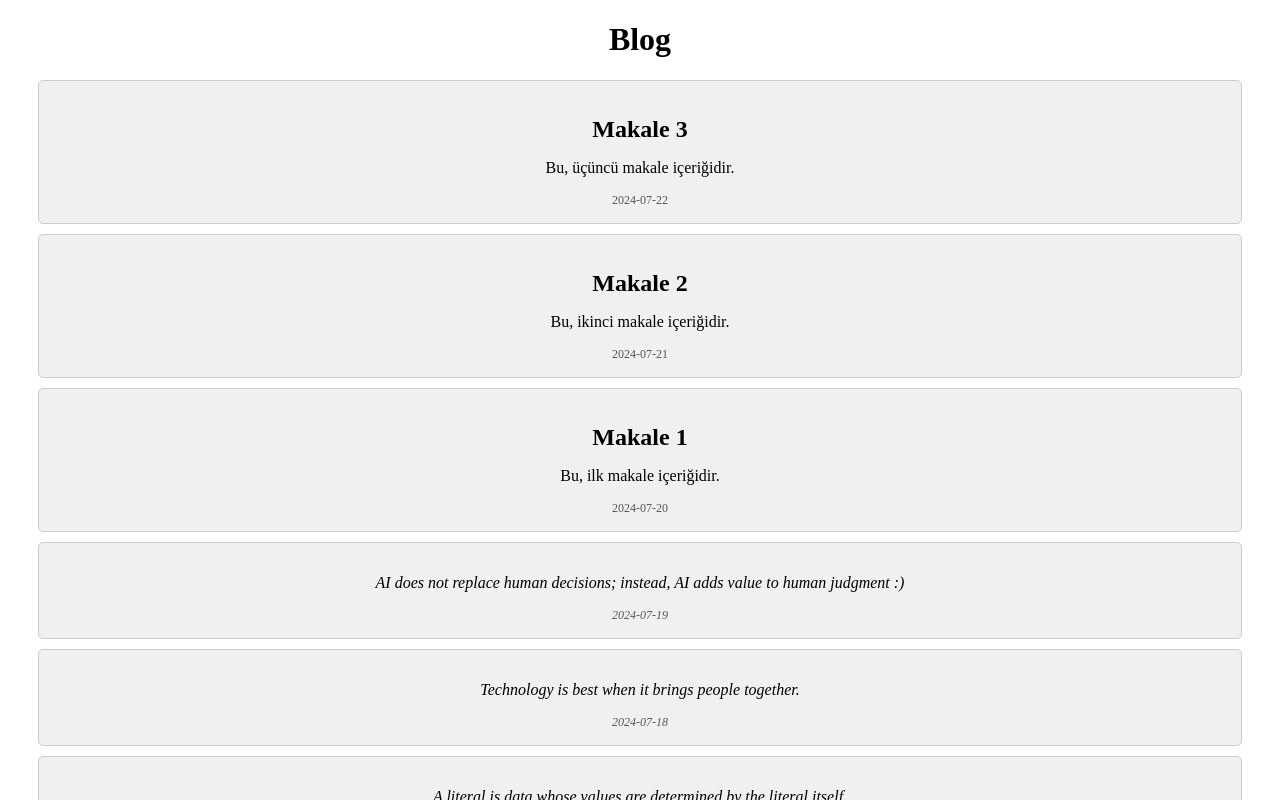
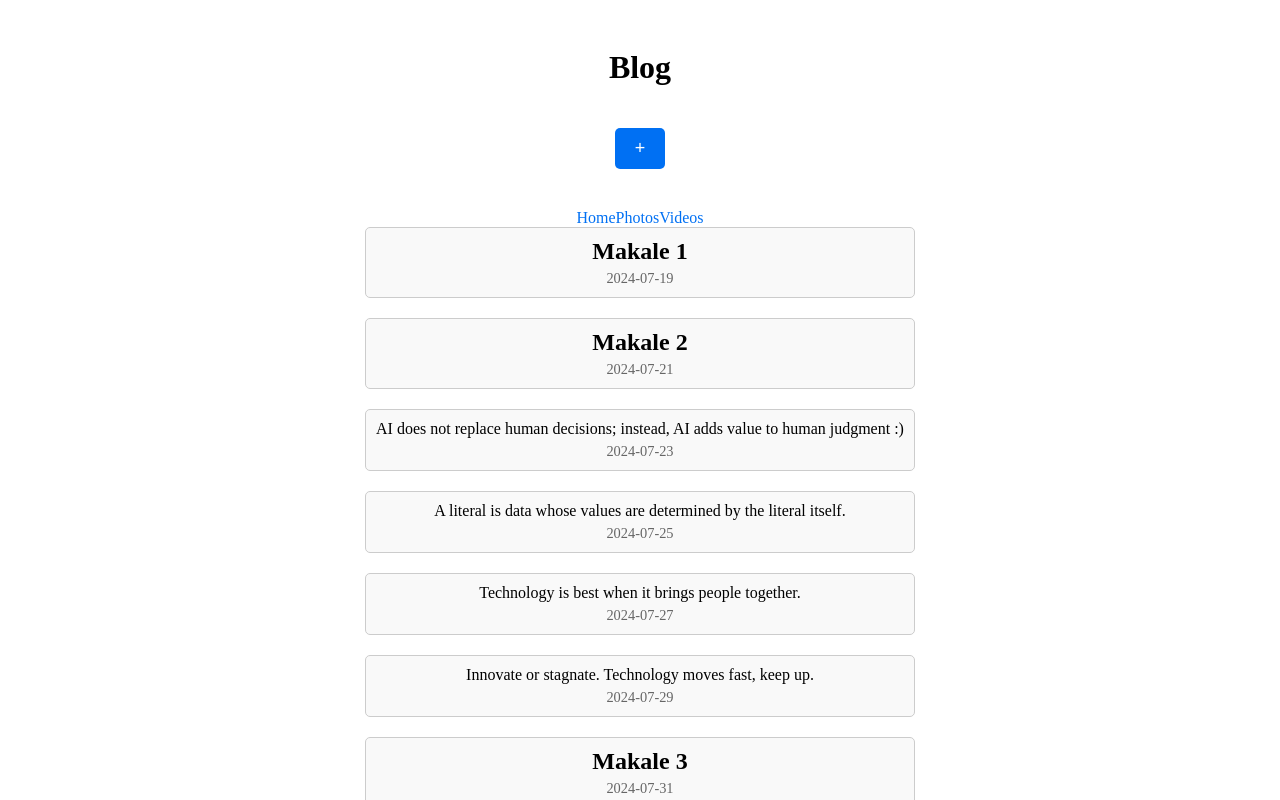
Before and after one commit to hilalnurdurdac/site, a Next.js app in the folder frontend/: page /blog in a window 1280 px wide. Shown: the top 800 px of the page. Built offline with nearby package versions, Linux system fonts and the light colour scheme.

Commit message:
future[]
blog kısmındaki hatalar giderildi. css düzenlemeleri idareten oldu. sayfa düzeni kısmı olarak oturdu.

```diff
--- a/frontend/pages/blog.js
+++ b/frontend/pages/blog.js
@@ -3,58 +3,91 @@ import Link from 'next/link';
 import styles from '../styles/Blog.module.css'; // CSS dosyasını import et
 
 function BlogPage() {
-  // Random tweet cümleleri
+  const tweets = [
+    "AI does not replace human decisions; instead, AI adds value to human judgment :)",
+    "A literal is data whose values are determined by the literal itself.",
+    "Technology is best when it brings people together.",
+    "Innovate or stagnate. Technology moves fast, keep up.",
+    "The future is tech-driven and it's already here."
+  ];
+
+  const articles = [
+    { id: 1, title: 'Makale 1', content: 'Bu, ilk makale içeriğidir.' },
+    { id: 2, title: 'Makale 2', content: 'Bu, ikinci makale içeriğidir.' },
+    { id: 3, title: 'Makale 3', content: 'Bu, üçüncü makale içeriğidir.' },
+    { id: 4, title: 'Makale 4', content: 'Bu, dördüncü makale içeriğidir.' },
+    { id: 5, title: 'Makale 5', content: 'Bu, beşinci makale içeriğidir.' }
+  ];
+
   const [posts, setPosts] = useState([
-    { id: 1, type: 'tweet', content: "AI does not replace human decisions; instead, AI adds value to human judgment :)", date: '2024-07-19' },
-    { id: 2, type: 'tweet', content: "A literal is data whose values are determined by the literal itself.", date: '2024-07-17' },
-    { id: 3, type: 'tweet', content: "Technology is best when it brings people together.", date: '2024-07-18' },
-    { id: 4, type: 'article', title: 'Makale 1', content: 'Bu, ilk makale içeriğidir.', date: '2024-07-20' },
-    { id: 5, type: 'article', title: 'Makale 2', content: 'Bu, ikinci makale içeriğidir.', date: '2024-07-21' },
-    { id: 6, type: 'article', title: 'Makale 3', content: 'Bu, üçüncü makale içeriğidir.', date: '2024-07-22' }
+    { type: 'article', title: 'Makale 1', content: articles[0].content, date: '2024-07-19' },
+    { type: 'article', title: 'Makale 2', content: articles[1].content, date: '2024-07-21' },
+    { type: 'tweet', content: tweets[0], date: '2024-07-23' },
+    { type: 'tweet', content: tweets[1], date: '2024-07-25' },
+    { type: 'tweet', content: tweets[2], date: '2024-07-27' },
+    { type: 'tweet', content: tweets[3], date: '2024-07-29' },
+    { type: 'article', title: 'Makale 3', content: articles[2].content, date: '2024-07-31' },
+    { type: 'article', title: 'Makale 4', content: articles[3].content, date: '2024-08-02' },
+    { type: 'article', title: 'Makale 5', content: articles[4].content, date: '2024-08-04' }
   ]);
 
-  const addPost = () => {
-    const postType = window.prompt("What type of post would you like to add? (tweet/article)");
-    if (postType === 'tweet') {
-      const tweetContent = window.prompt("Enter your tweet:");
-      setPosts([...posts, { id: posts.length + 1, type: 'tweet', content: tweetContent, date: new Date().toISOString().split('T')[0] }]);
-    } else if (postType === 'article') {
-      const articleTitle = window.prompt("Enter article title:");
-      const articleContent = window.prompt("Enter article content:");
-      setPosts([...posts, { id: posts.length + 1, type: 'article', title: articleTitle, content: articleContent, date: new Date().toISOString().split('T')[0] }]);
+  const handleAddPost = () => {
+    const postType = prompt("Ne eklemek istersiniz? Tweet mi yoksa Makale mi?", "Tweet/Makale");
+
+    // Kullanıcı "İptal" derse veya boş bırakırsa işlem yapmadan çık
+    if (!postType) {
+      return;
+    }
+
+    let newPost = null;
+
+    if (postType.toLowerCase() === "tweet") {
+      const selectedTweet = prompt("Bir Tweet seçin:", tweets.join('\n'));
+      if (selectedTweet) {
+        newPost = { type: 'tweet', content: selectedTweet, date: new Date().toISOString().split('T')[0] };
+      }
+    } else if (postType.toLowerCase() === "makale") {
+      const selectedArticle = prompt("Bir Makale seçin:", articles.map(article => article.title).join('\n'));
+      const article = articles.find(article => article.title === selectedArticle);
+      if (article) {
+        newPost = { type: 'article', title: article.title, content: article.content, date: new Date().toISOString().split('T')[0] };
+      }
+    }
+
+    if (newPost) {
+      const updatedPosts = [newPost, ...posts].sort((a, b) => new Date(b.date) - new Date(a.date));
+      setPosts(updatedPosts);
     }
   };
-
-  // Tarihe göre sıralama
-  const sortedPosts = posts.sort((a, b) => new Date(b.date) - new Date(a.date));
 
   return (
     <div className={styles.container}>
       <h1>Blog</h1>
+      <button onClick={handleAddPost} className={styles.addButton}>+</button>
+      <nav className={styles.nav}>
+        <Link href="/">Home</Link>
+        <Link href="/photos">Photos</Link>
+        <Link href="/videos">Videos</Link>
+      </nav>
+
+
       <div className={styles.posts}>
-        {sortedPosts.map(post => (
-          <div key={post.id} className={styles.post}>
+        {posts.map((post, index) => (
+          <div key={index} className={styles.post}>
             {post.type === 'tweet' ? (
               <div className={styles.tweet}>
                 <p>{post.content}</p>
-                <span className={styles.date}>{post.date}</span>
+                <small>{post.date}</small>
               </div>
             ) : (
               <div className={styles.article}>
-                <h2>{post.title}</h2>
-                <p>{post.content}</p>
-                <span className={styles.date}>{post.date}</span>
+                <h2 onClick={() => alert(post.content)}>{post.title}</h2>
+                <small>{post.date}</small>
               </div>
             )}
           </div>
         ))}
       </div>
-      <button className={styles.addButton} onClick={addPost}>+</button>
-      <nav className={styles.nav}>
-        <Link href="/">Home</Link>
-        <Link href="/photos">Photos</Link>
-        <Link href="/videos">Videos</Link>
-      </nav>
     </div>
   );
 }
--- a/frontend/styles/Blog.module.css
+++ b/frontend/styles/Blog.module.css
@@ -1,55 +1,69 @@
+
 .container {
-    text-align: center;
-    margin: 20px;
+    display: flex;
+    flex-direction: column;
+    align-items: center; /* Center horizontally */
+    justify-content: center; /* Center vertically */
+    min-height: 100vh; /* Full viewport height */
+    padding: 20px; /* Add padding */
+    text-align: center; /* Center text */
   }
 
+  .heading {
+    margin: 0; /* Remove default margin */
+  }
+
+
+
   .posts {
-    margin-top: 20px;
+    margin-bottom: 20px;
   }
 
   .post {
-    background-color: #f0f0f0;
-    border: 1px solid #ccc;
-    padding: 15px;
-    margin: 10px;
-    border-radius: 5px;
+    margin-bottom: 20px;
   }
 
-  .tweet {
-    font-style: italic;
+  .tweet, .article {
+    padding: 10px;
+    border: 1px solid #ccc;
+    border-radius: 5px;
+    background: #f9f9f9;
   }
 
-  .article h2 {
-    margin-bottom: 5px;
+  .tweet p, .article h2 {
+    margin: 0;
+  }
+
+  .tweet small, .article small {
+    display: block;
+    margin-top: 5px;
+    font-size: 0.9em;
+    color: #666;
   }
 
   .addButton {
+    display: block;
+    margin: 20px auto;
+    padding: 10px 20px;
+    font-size: 18px;
     background-color: #0070f3;
     color: white;
-    padding: 10px 20px;
     border: none;
     border-radius: 5px;
     cursor: pointer;
-    margin-top: 20px;
   }
 
   .addButton:hover {
     background-color: #005bb5;
   }
 
-  .date {
-    display: block;
-    margin-top: 10px;
-    font-size: 12px;
-    color: #555;
-  }
-
   .nav {
-    margin-top: 30px;
+    margin-top: 20px;
+    display: flex;
+    justify-content: space-around;
   }
 
   .nav a {
-    margin: 0 15px;
     text-decoration: none;
     color: #0070f3;
   }
```
